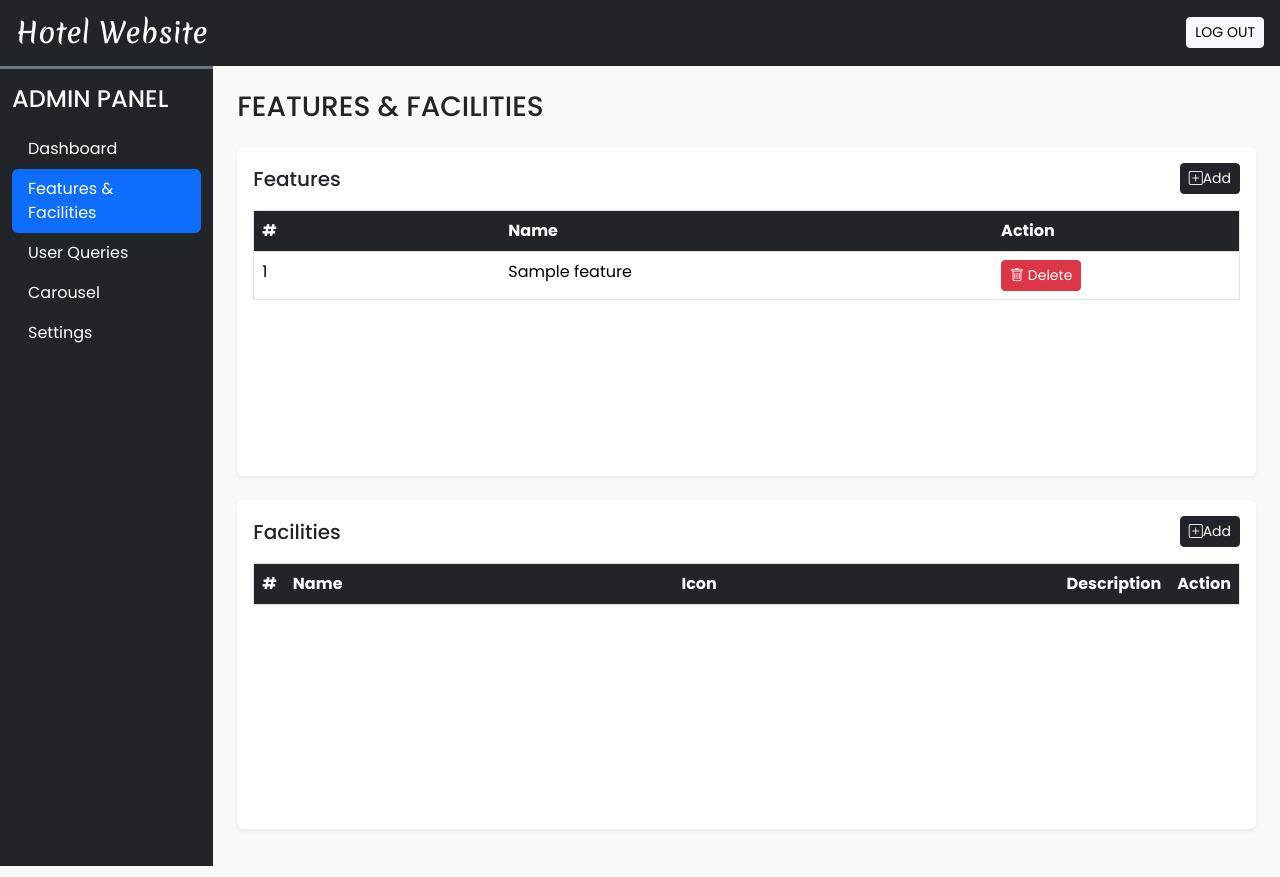
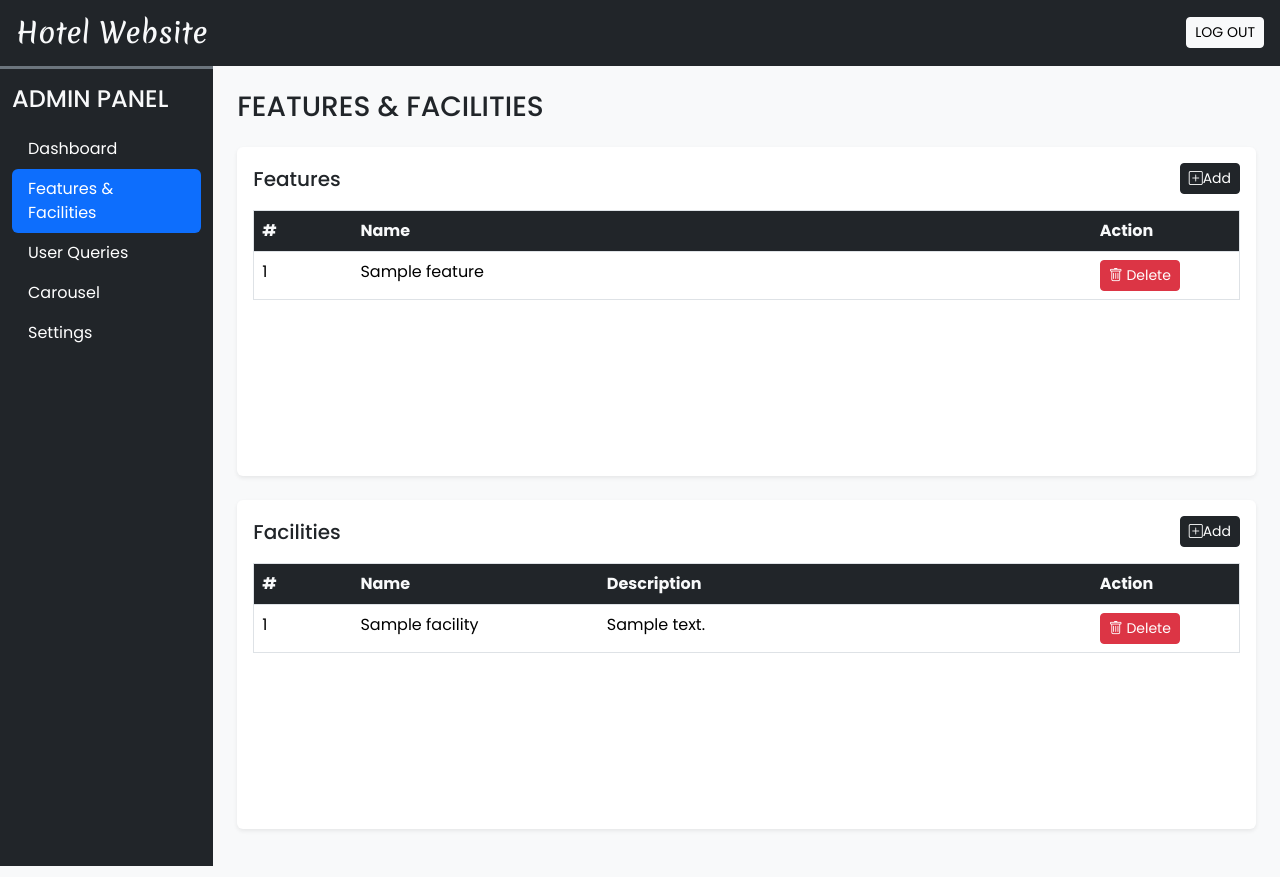
Before and after one commit to Code2With-Pratik/minor-project-Hotel-Website, a PHP site: page /hotelwebsite/admin/features_facilities.php in a window 1280 px wide. Run offline with PHP 8.4, Linux system fonts and the light colour scheme; the visitor is signed in with stand-in values (Sample User, id 1); tables that the repository leaves empty or names only in its code hold one stand-in row (values such as "Sample post"); lists and menus that the app fills with data are empty.

Commit message:
to get the data from the database we call the all 3 function of facility

```diff
--- a/admin/features_facilities.php
+++ b/admin/features_facilities.php
@@ -93,8 +93,8 @@
                         <thead class="sticky-top">
                           <tr>
                             <th class="bg-dark text-light" scope="col">#</th>
-                            <th class="bg-dark text-light" width="50%" scope="col">Name</th>
-                            <th class="bg-dark text-light" width="25%" scope="col">Action</th>
+                            <th class="bg-dark text-light" width="75%" scope="col">Name</th>
+                            <th class="bg-dark text-light" width="15%" scope="col">Action</th>
                           </tr>
                         </thead>
                         <tbody id="features-data">
@@ -125,10 +125,10 @@
                         <thead class="sticky-top">
                           <tr>
                             <th class="bg-dark text-light" scope="col">#</th>
-                            <th class="bg-dark text-light" width="50%" scope="col">Name</th>
-                            <th class="bg-dark text-light" width="50%" scope="col">Icon</th>
+                            <th class="bg-dark text-light" width="25%" scope="col">Name</th>
+                            <!-- <th class="bg-dark text-light" width="50%" scope="col">Icon</th> -->
                             <th class="bg-dark text-light" width="50%" scope="col">Description</th>
-                            <th class="bg-dark text-light" width="25%" scope="col">Action</th>
+                            <th class="bg-dark text-light" width="15%" scope="col">Action</th>
                           </tr>
                         </thead>
                         <tbody id="facilities-data">
@@ -180,13 +180,13 @@
             <label class="form-label fw-bold">Name</label>
             <input type="text" name="facility_name" class="form-control shadow-none" required >
           </div>
-          <div class="mb-3">
+          <!-- <div class="mb-3">
             <label class="form-label fw-bold">Icon</label>
             <input type="file" name="facility_icon" accept=".svg" class="form-control shadow-none" required >
-          </div>
+          </div> -->
           <div class="mb-3">
             <label class="form-label">Description</label>
-            <textarea name="facility_desc" class="form-control shadow-none" rows="3"></textarea>
+            <textarea name="facility_desc" class="form-control shadow-none" required rows="3"></textarea>
           </div>
 
          </div>
@@ -278,43 +278,73 @@
     add_facility();
   });
 
-  function add_facility()
-  {
+  function add_facility() {
     let data = new FormData();
-      data.append('name',facility_s_form.elements['facility_name'].value);
-      data.append('icon',facility_s_form.elements['facility_icon'].files[0]);
-      data.append('desc',facility_s_form.elements['facility_desc'].value);
-      data.append('add_facility','');
+    data.append('name', facility_s_form.elements['facility_name'].value);
+    // data.append('icon', facility_s_form.elements['facility_icon'].files[0]);
+    data.append('desc', facility_s_form.elements['facility_desc'].value);
+    data.append('add_facility', '');
 
-      let xhr = new XMLHttpRequest();
-      xhr.open("POST","ajax/features_facilities.php",true);
+    let xhr = new XMLHttpRequest();
+    xhr.open("POST", "ajax/features_facilities.php", true);
 
-      xhr.onload = function(){
+    xhr.onload = function() {
         var myModal = document.getElementById('facility-s');
         var modal = bootstrap.Modal.getInstance(myModal);
         modal.hide();
 
-        if(this.responseText == 'inv_img'){
-          alert('error','Only SVG images are allowed!');
+        if (this.responseText == 1) {
+            alert('success', 'New Facility added!');
+            facility_s_form.elements['facility_name'].value = '';
+            facility_s_form.elements['facility_desc'].value = '';
+            // facility_s_form.elements['facility_icon'].value = '';
+            get_facility();
+        } else {
+            alert('error', 'Server Down!');
         }
-        else if(this.responseText == 'inv_size'){
-          alert('error','Image should be less than 1 MB!');
-        }
-        else if(this.responseText == 'upd_failed'){
-          alert('error','Image upload failed. Server Down!');
-        }
-        else{
-          alert('success','New facility added!');
-          facility_s_form.reset();
-          // get_members();
-        }
-      }
+    };
 
     xhr.send(data);
+}
+
+  function get_facility()
+  {
+    let xhr = new XMLHttpRequest();
+    xhr.open("POST","ajax/features_facilities.php",true);
+    xhr.setRequestHeader('Content-type', 'application/x-www-form-urlencoded');
+
+    xhr.onload = function(){
+     document.getElementById('facilities-data').innerHTML = this.responseText;
+    }
+
+    xhr.send('get_facility');
+  }
+
+  function rem_facility(val)
+  {
+    let xhr = new XMLHttpRequest();
+    xhr.open("POST","ajax/features_facilities.php",true);
+    xhr.setRequestHeader('Content-type', 'application/x-www-form-urlencoded');
+
+    xhr.onload = function(){
+      if(this.responseText==1){
+        alert('success','Facility removed!');
+        get_features();
+      }
+      else if(this.responseText == 'room_added'){
+        alert('error','Facility is added in room!');
+      }
+      else{
+        alert('error','Server down!');
+      }
+    }
+
+    xhr.send('rem_facility='+val);
   }
 
   window.onload = function(){
     get_features();
+    get_facility();
   }
 
 </script>
```
